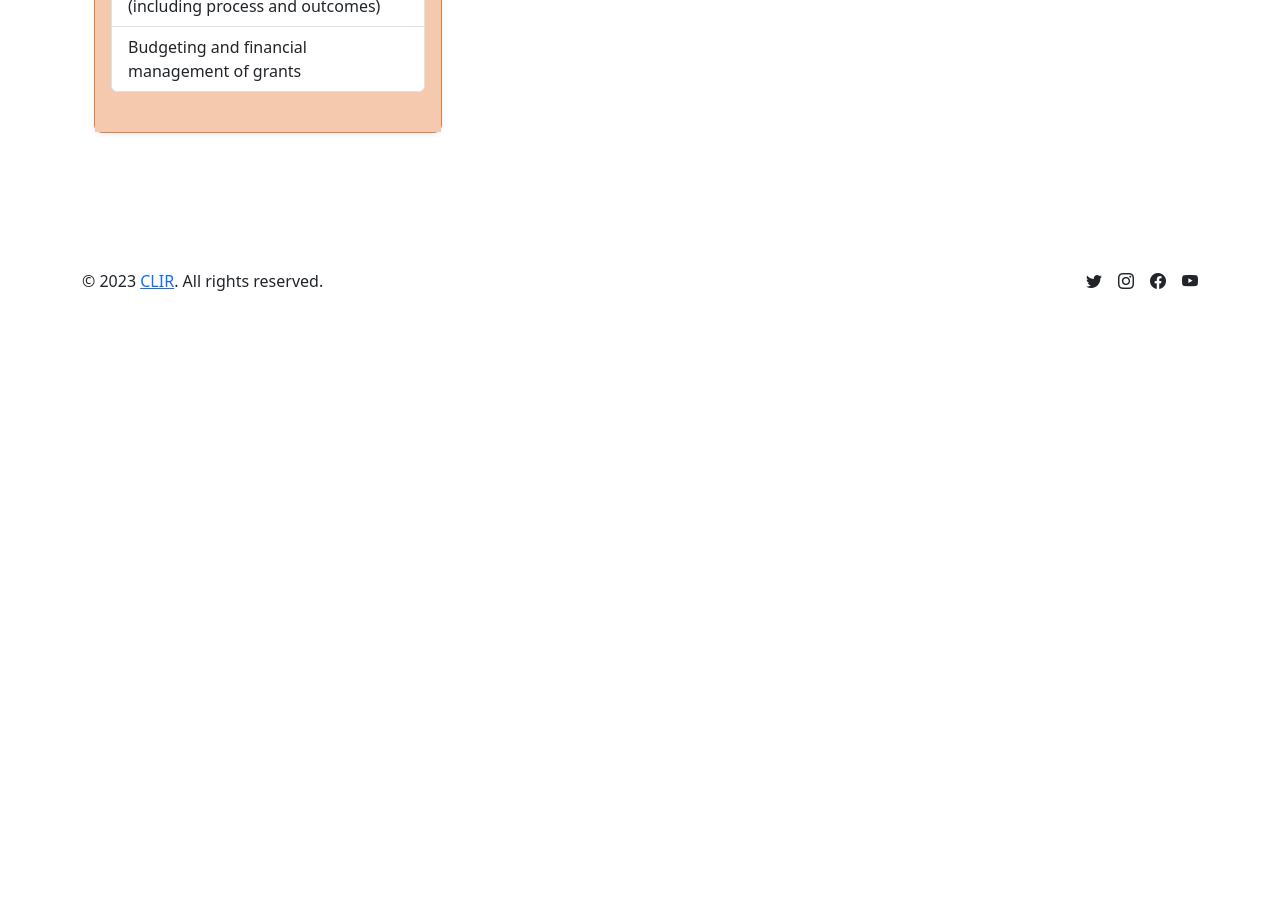
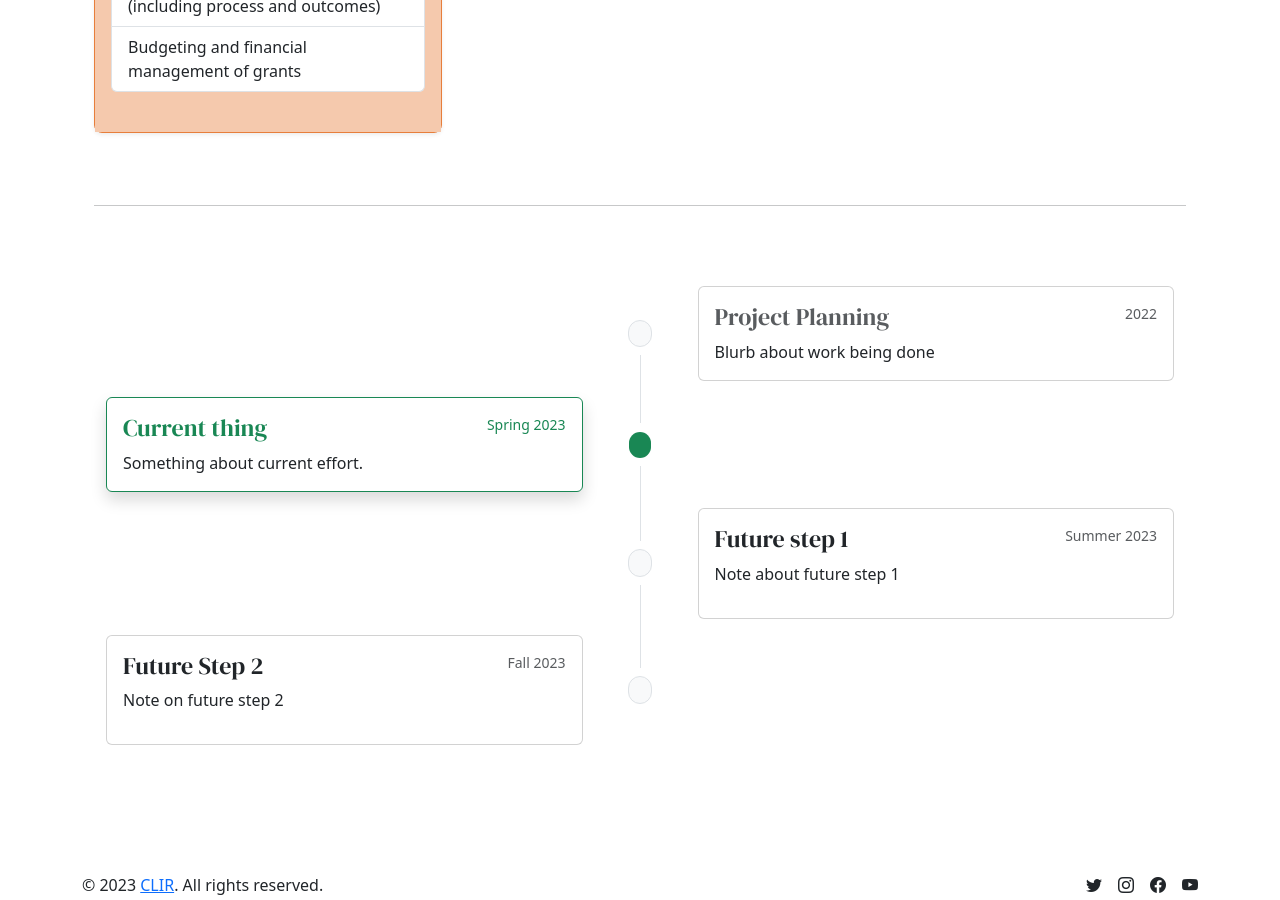
Before and after one commit to clirdlf/hca, a Jekyll site: the page built from about.html, in a window 1280 px wide and 900 px high, scrolled down 5621 px. Built offline with Jekyll 4.4.1, drawn with Linux system fonts in a browser that asks for light colours; before the commit the page ends 6026 px from its top, so only the background shows below that.

Commit message:
Add additional includes

```diff
--- /dev/null
+++ b/_includes/mission.html
@@ -0,0 +1 @@
+TODO: mission
--- /dev/null
+++ b/_includes/sustainability.html
@@ -0,0 +1 @@
+TODO: Sustainability
--- /dev/null
+++ b/_includes/team.html
@@ -0,0 +1 @@
+TEAM TODO
--- /dev/null
+++ b/_includes/techplan.html
@@ -0,0 +1 @@
+TODO: Tech requirements
--- /dev/null
+++ b/_includes/timeline.html
@@ -0,0 +1,122 @@
+<!--
+    https://www.codeply.com/p/GSinLfFXIJ
+-->
+
+
+<hr class="my-5">
+
+<div class="container py-4">
+
+<!-- timeline item 1 -->
+<div class="row no-gutters">
+    <div class="col-sm"> <!--spacer--> </div>
+    <!-- timeline item 1 center dot -->
+    <div class="col-sm-1 text-center flex-column d-none d-sm-flex">
+        <div class="row h-50">
+            <div class="col">&nbsp;</div>
+            <div class="col">&nbsp;</div>
+        </div>
+        <h5 class="m-2">
+            <span class="badge rounded-pill bg-light border">&nbsp;</span>
+        </h5>
+        <div class="row h-50">
+            <div class="col border-end">&nbsp;</div>
+            <div class="col">&nbsp;</div>
+        </div>
+    </div>
+    <!-- timeline item 1 event content -->
+    <div class="col-sm py-2">
+        <div class="card">
+            <div class="card-body">
+                <div class="float-end text-muted small">2022</div>
+                <h4 class="card-title text-muted">Project Planning</h4>
+                <p class="card-text">Blurb about work being done</p>
+            </div>
+        </div>
+    </div>
+</div>
+<!--/row-->
+<!-- timeline item 2 -->
+<div class="row no-gutters">
+    <div class="col-sm py-2">
+        <div class="card border-success shadow">
+            <div class="card-body">
+                <div class="float-end text-success text-success small">Spring 2023</div>
+                <h4 class="card-title text-success">Current thing</h4>
+                <p class="card-text">Something about current effort.</p>
+
+            </div>
+        </div>
+    </div>
+    <div class="col-sm-1 text-center flex-column d-none d-sm-flex">
+        <div class="row h-50">
+            <div class="col border-end">&nbsp;</div>
+            <div class="col">&nbsp;</div>
+        </div>
+        <h5 class="m-2">
+            <span class="badge rounded-pill bg-success">&nbsp;</span>
+        </h5>
+        <div class="row h-50">
+            <div class="col border-end">&nbsp;</div>
+            <div class="col">&nbsp;</div>
+        </div>
+    </div>
+    <div class="col-sm"> <!--spacer--> </div>
+</div>
+<!--/row-->
+<!-- timeline item 3 -->
+<div class="row no-gutters">
+    <div class="col-sm"> <!--spacer--> </div>
+    <div class="col-sm-1 text-center flex-column d-none d-sm-flex">
+        <div class="row h-50">
+            <div class="col border-end">&nbsp;</div>
+            <div class="col">&nbsp;</div>
+        </div>
+        <h5 class="m-2">
+            <span class="badge rounded-pill bg-light border">&nbsp;</span>
+        </h5>
+        <div class="row h-50">
+            <div class="col border-end">&nbsp;</div>
+            <div class="col">&nbsp;</div>
+        </div>
+    </div>
+    <div class="col-sm py-2">
+        <div class="card">
+            <div class="card-body">
+                <div class="float-end text-muted small">Summer 2023</div>
+                <h4 class="card-title">Future step 1</h4>
+                <p>
+                    Note about future step 1
+                </p>
+            </div>
+        </div>
+    </div>
+</div>
+<!--/row-->
+<!-- timeline item 4 -->
+<div class="row no-gutters">
+    <div class="col-sm py-2">
+        <div class="card">
+            <div class="card-body">
+                <div class="float-end text-muted small">Fall 2023</div>
+                <h4 class="card-title">Future Step 2</h4>
+                <p>Note on future step 2</p>
+            </div>
+        </div>
+    </div>
+    <div class="col-sm-1 text-center flex-column d-none d-sm-flex">
+        <div class="row h-50">
+            <div class="col border-end">&nbsp;</div>
+            <div class="col">&nbsp;</div>
+        </div>
+        <h5 class="m-2">
+            <span class="badge rounded-pill bg-light border">&nbsp;</span>
+        </h5>
+        <div class="row h-50">
+            <div class="col">&nbsp;</div>
+            <div class="col">&nbsp;</div>
+        </div>
+    </div>
+    <div class="col-sm"> <!--spacer--> </div>
+</div>
+<!--/row-->
--- a/about.html
+++ b/about.html
@@ -205,3 +205,6 @@ background: 'images/tatenda-mapigoti-wg4Yd9iK0ho-unsplash.jpg'
     </div>
 
 </div>
+
+{% include timeline.html %}
+{% include goals.html %}
```
Also changed, not shown: _includes/examples.html (added), _includes/goals.html (added), _includes/open_access.html (added), _includes/student_involvement.html (added), icon.svg (added), images/aau.png, images/logo_RFN.png.
